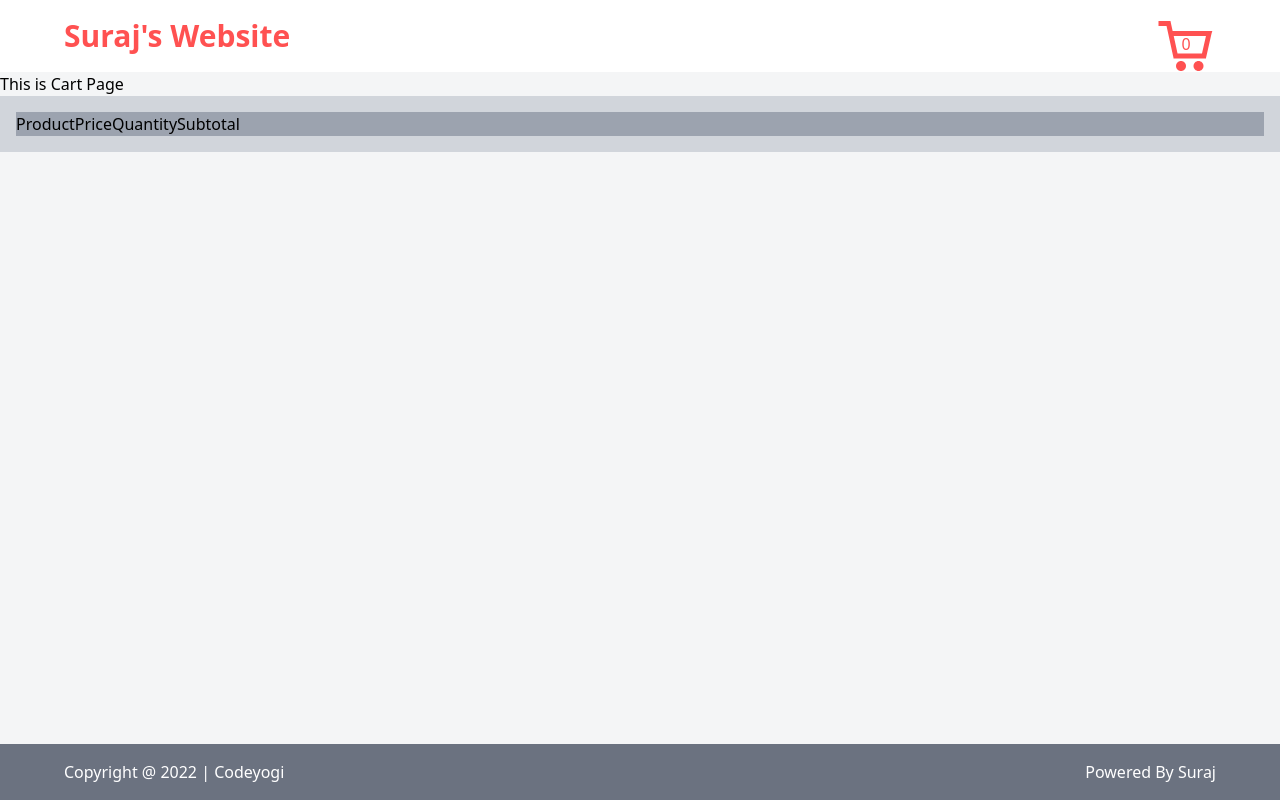
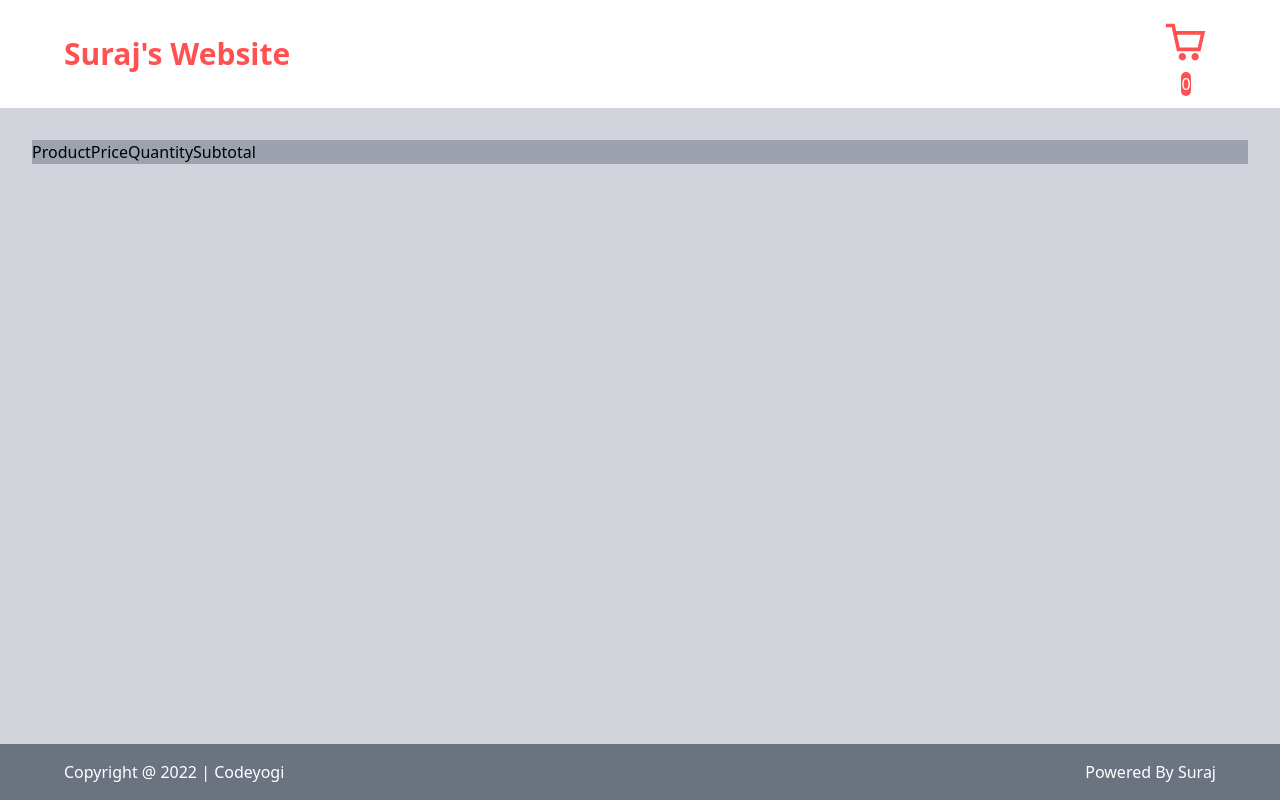
Before and after one commit to Suraj1504/TipTop.com-, a React (Vite) app: page /CartPage in a window 1280 px wide. Built offline with nearby package versions, Linux system fonts and the light colour scheme.

Commit message:
header modified

```diff
--- a/src/CartPage.jsx
+++ b/src/CartPage.jsx
@@ -2,8 +2,7 @@ import React from "react";
 
 function CartPage() {
   return (
-    <div className="h-screen">
-      <div>This is Cart Page</div>
+    <div className="h-screen p-4 bg-gray-300">
       <div className="p-4 bg-gray-300">
         <div className="bg-white">
           <div className="flex bg-gray-400 space-between">
--- a/src/Header.jsx
+++ b/src/Header.jsx
@@ -3,14 +3,16 @@ import { CgShoppingCart } from "react-icons/cg";
 
 function Header({ productCount }) {
   return (
-    <div className="py-4 bg-white">
+    <div className="py-3 bg-white">
       <div className="flex items-center justify-between max-w-6xl mx-5 md:mx-auto">
         <p className="text-2xl font-bold text-primary-default md:text-3xl font-heebo">
           Suraj's Website
         </p>
         <div className="flex flex-col items-center justify-items">
-          <CgShoppingCart className="text-6xl text-primary-default" />
-          <span className="text-primary-default -mt-11">{productCount}</span>
+          <CgShoppingCart className="p-2 text-6xl text-primary-default" />
+          <span className="text-white rounded-full  bg-primary-default">
+            {productCount}
+          </span>
         </div>
       </div>
     </div>
```
